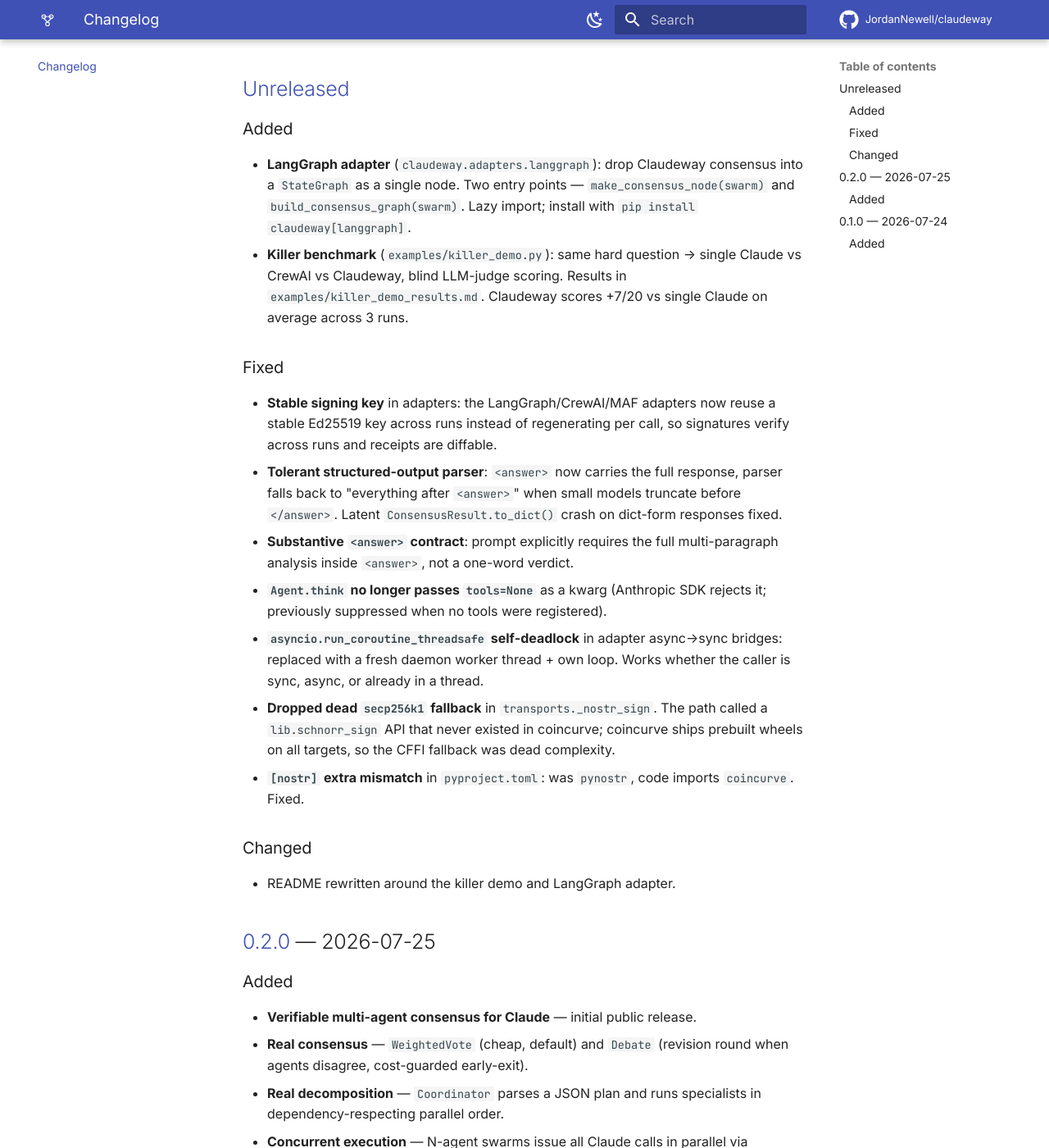
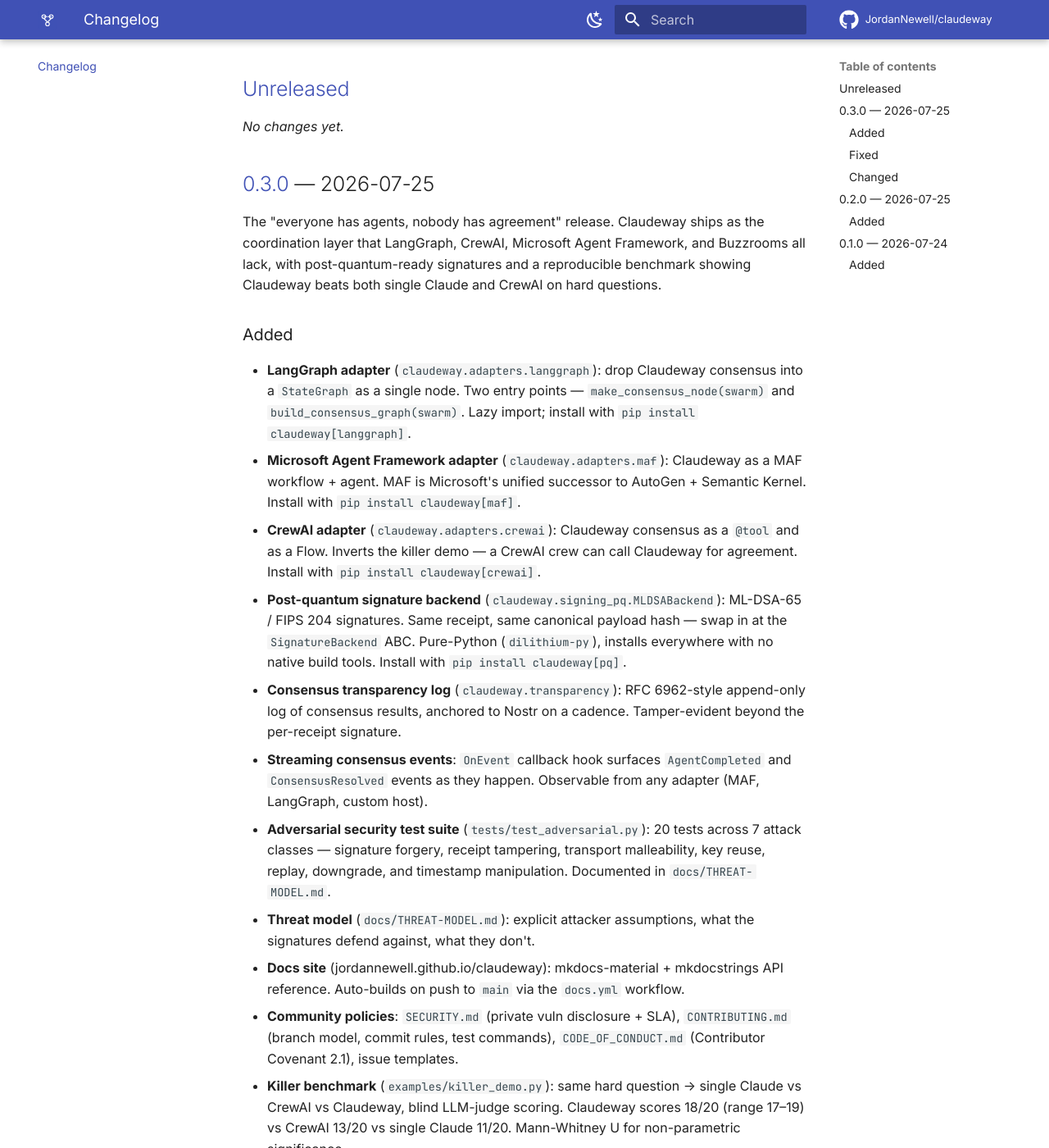
Before and after one commit to JordanNewell/claudeway, an MkDocs documentation site: the page built from docs/CHANGELOG.md, in a window 1280 px wide and 1400 px high, scrolled down 228 px. Shown: the whole window at 82% size. Built offline with MkDocs 1.6.1 and Material for MkDocs 9.7.7, drawn with Linux system fonts in a browser that asks for light colours; comment, search, counter and statistics services are not loaded; some of the changed text lies outside the part shown.

Commit message:
chore(release): v0.3.0 — adapters, PQ signatures, transparency log, docs site
Bump 0.2.0 → 0.3.0 across pyproject.toml, claudeway/__init__.py,
README install snippet + roadmap + dev section, docs/CHANGELOG.md
(new [0.3.0] section + link entries), bug_report.yml version
placeholder + new extras ([pq], [maf], [crewai], [benchmark], [docs]).

v0.3.0 ships the layer frameworks punted on: LangGraph, CrewAI,
Microsoft Agent Framework, and Buzz rooms all gain Claudeway
consensus as a node/tool/workflow. ML-DSA-65 / FIPS 204 brings
post-quantum-ready signatures on the same receipt. Killer benchmark
shows Claudeway beats single Claude (+7/20) and CrewAI (+5/20) on
hard questions. 164 tests, adversarial suite, docs site live.

```diff
--- a/claudeway/__init__.py
+++ b/claudeway/__init__.py
@@ -18,7 +18,7 @@
 from .signing_pq import MLDSABackend
 from .swarm import AgentResponse, Swarm, SwarmConfig, Task
 
-__version__ = "0.2.0"
+__version__ = "0.3.0"
 
 __all__ = [
     "Agent",
--- a/docs/CHANGELOG.md
+++ b/docs/CHANGELOG.md
@@ -11,15 +11,54 @@
 
 ## [Unreleased]
 
+_No changes yet._
+
+## [0.3.0] — 2026-07-25
+
+The "everyone has agents, nobody has agreement" release. Claudeway ships as
+the coordination layer that LangGraph, CrewAI, Microsoft Agent Framework,
+and Buzzrooms all lack, with post-quantum-ready signatures and a reproducible
+benchmark showing Claudeway beats both single Claude and CrewAI on hard
+questions.
+
 ### Added
 - **LangGraph adapter** (`claudeway.adapters.langgraph`): drop Claudeway
   consensus into a `StateGraph` as a single node. Two entry points —
   `make_consensus_node(swarm)` and `build_consensus_graph(swarm)`. Lazy
   import; install with `pip install claudeway[langgraph]`.
+- **Microsoft Agent Framework adapter** (`claudeway.adapters.maf`):
+  Claudeway as a MAF workflow + agent. MAF is Microsoft's unified successor
+  to AutoGen + Semantic Kernel. Install with `pip install claudeway[maf]`.
+- **CrewAI adapter** (`claudeway.adapters.crewai`): Claudeway consensus as
+  a `@tool` and as a Flow. Inverts the killer demo — a CrewAI crew can call
+  Claudeway for agreement. Install with `pip install claudeway[crewai]`.
+- **Post-quantum signature backend** (`claudeway.signing_pq.MLDSABackend`):
+  ML-DSA-65 / FIPS 204 signatures. Same receipt, same canonical payload
+  hash — swap in at the `SignatureBackend` ABC. Pure-Python (`dilithium-py`),
+  installs everywhere with no native build tools. Install with
+  `pip install claudeway[pq]`.
+- **Consensus transparency log** (`claudeway.transparency`): RFC 6962-style
+  append-only log of consensus results, anchored to Nostr on a cadence.
+  Tamper-evident beyond the per-receipt signature.
+- **Streaming consensus events**: `OnEvent` callback hook surfaces
+  `AgentCompleted` and `ConsensusResolved` events as they happen. Observable
+  from any adapter (MAF, LangGraph, custom host).
+- **Adversarial security test suite** (`tests/test_adversarial.py`): 20
+  tests across 7 attack classes — signature forgery, receipt tampering,
+  transport malleability, key reuse, replay, downgrade, and timestamp
+  manipulation. Documented in `docs/THREAT-MODEL.md`.
+- **Threat model** (`docs/THREAT-MODEL.md`): explicit attacker assumptions,
+  what the signatures defend against, what they don't.
+- **Docs site** (jordannewell.github.io/claudeway): mkdocs-material +
+  mkdocstrings API reference. Auto-builds on push to `main` via the
+  `docs.yml` workflow.
+- **Community policies**: `SECURITY.md` (private vuln disclosure + SLA),
+  `CONTRIBUTING.md` (branch model, commit rules, test commands),
+  `CODE_OF_CONDUCT.md` (Contributor Covenant 2.1), issue templates.
 - **Killer benchmark** (`examples/killer_demo.py`): same hard question →
-  single Claude vs CrewAI vs Claudeway, blind LLM-judge scoring. Results in
-  `examples/killer_demo_results.md`. Claudeway scores +7/20 vs single Claude
-  on average across 3 runs.
+  single Claude vs CrewAI vs Claudeway, blind LLM-judge scoring. Claudeway
+  scores 18/20 (range 17–19) vs CrewAI 13/20 vs single Claude 11/20.
+  Mann-Whitney U for non-parametric significance.
 
 ### Fixed
 - **Stable signing key** in adapters: the LangGraph/CrewAI/MAF adapters now
@@ -81,6 +120,7 @@
   are deferred — see
   [`docs/DEPRECATION.md`](https://github.com/JordanNewell/claudeway/blob/main/docs/DEPRECATION.md).
 
-[Unreleased]: https://github.com/JordanNewell/claudeway/compare/v0.2.0...HEAD
+[Unreleased]: https://github.com/JordanNewell/claudeway/compare/v0.3.0...HEAD
+[0.3.0]: https://github.com/JordanNewell/claudeway/releases/tag/v0.3.0
 [0.2.0]: https://github.com/JordanNewell/claudeway/releases/tag/v0.2.0
 [0.1.0]: https://github.com/JordanNewell/claudeway/releases/tag/v0.1.0
--- a/pyproject.toml
+++ b/pyproject.toml
@@ -1,6 +1,6 @@
 [project]
 name = "claudeway"
-version = "0.2.0"
+version = "0.3.0"
 description = "Verifiable multi-agent consensus for Claude. The coordination layer frameworks punted on."
 readme = "README.md"
 license = { text = "MIT" }
```
Also changed, not shown: README.md (+16 -7 lines), 1 other file.
